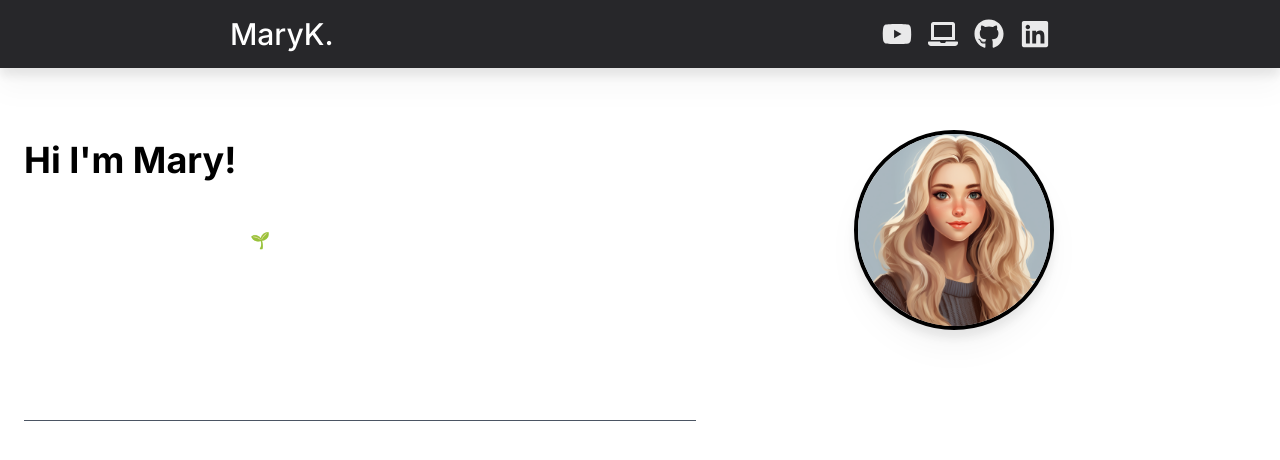
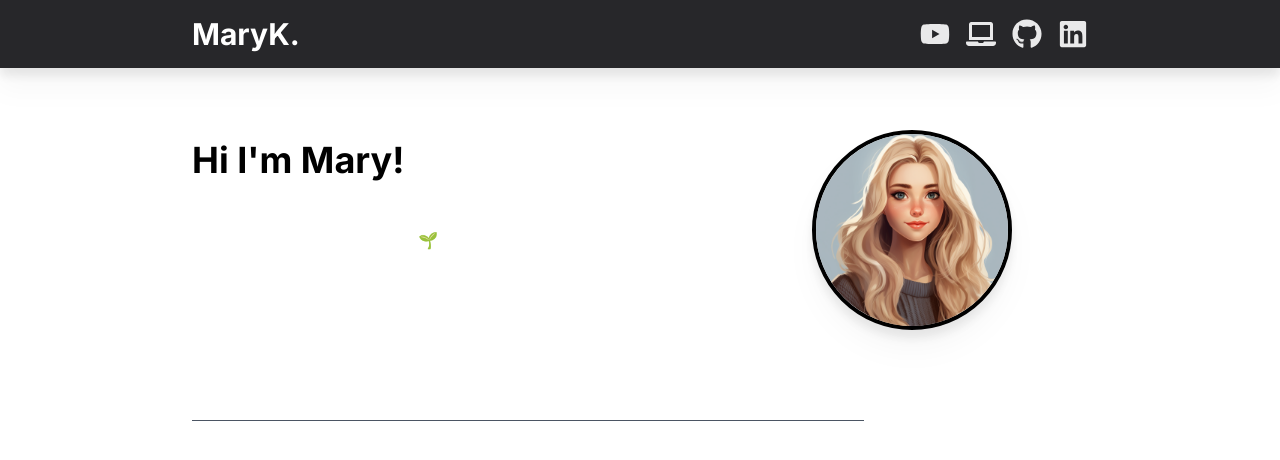
Before and after one commit to marykasp/markdown-blog, a Next.js app: page / in a window 1280 px wide. Shown: the top 460 px of the page. Built offline with nearby package versions, Linux system fonts and the light colour scheme.

Commit message:
style: slight style edits to the main container

```diff
--- a/app/components/Navbar.tsx
+++ b/app/components/Navbar.tsx
@@ -5,7 +5,7 @@ const Navbar = () => {
   return (
     <nav className="bg-zinc-800 p-4 sticky top-0 drop-shadow-xl z-10">
       {/* keep same width of article */}
-      <div className="prose prose-xl mx-auto flex justify-between align-middle flex-col sm:flex-row">
+      <div className="max-w-4xl mx-auto flex justify-between align-middle sm:flex-row">
         <h1 className="text-3xl font-bold text-white grid place-content-center mb-2 md:mb-0">
           <Link
             href="/"
--- a/app/components/Posts.tsx
+++ b/app/components/Posts.tsx
@@ -2,13 +2,14 @@ import { getSortedPostsData } from "../../lib/posts";
 
 const Posts = () => {
   const posts = getSortedPostsData();
+  // console.log(posts);
 
   return (
     <section className="mt-10  max-w-2xl text-white">
       <h2 className="text-3xl font-semibold border-b pb-2 border-gray-600 dark:text-white/90">
         Latest Posts
       </h2>
-      <ul className="w-full"></ul>
+      <ul className="w-full">{posts.map((post) => JSON.stringify(post))}</ul>
     </section>
   );
 };
--- a/app/components/ProfilePic.tsx
+++ b/app/components/ProfilePic.tsx
@@ -2,7 +2,7 @@ import Image from "next/image";
 
 const ProfilePic = () => {
   return (
-    <section className="w-full mx-auto">
+    <section className="w-full mx-auto grow">
       <Image
         className="border-4 border-black dark:border-zinc-500 drop-shadow-xl shadow-black rounded-full mx-auto mt-8"
         src="/images/marykblog.png"
--- a/app/page.tsx
+++ b/app/page.tsx
@@ -3,15 +3,15 @@ import Posts from "./components/Posts";
 
 export default function Home() {
   return (
-    <main className="px-6 mx-auto mt-6">
-      <div className="flex sm:flex-col md:flex-row justify-between items-center">
-        <div id="hero-info">
+    <main className="sm:p-6 md:p-0 mx-auto mt-6 max-w-4xl">
+      <div className="flex xs:flex-col md:flex-row justify-between items-center gap-10">
+        <div id="hero-info" className="xs:order-last md:order-first">
           <h1 className="my-12 text-4xl dark:text-white font-bold">
             <span>Hi</span> I&apos;m Mary!
           </h1>
           <div>
-            <p className="text-white mb-3">Welcome to my digital space. 🌱</p>
-            <p className="text-white">
+            <p className="text-white mb-3 ">Welcome to my digital space. 🌱</p>
+            <p className="text-white text-md">
               I&apos;m a software developer in Chicago. I make open-source
               projects and write about code, design, and life. I like cozy video
               games, journaling, fantasy, reading, and coding.
```
